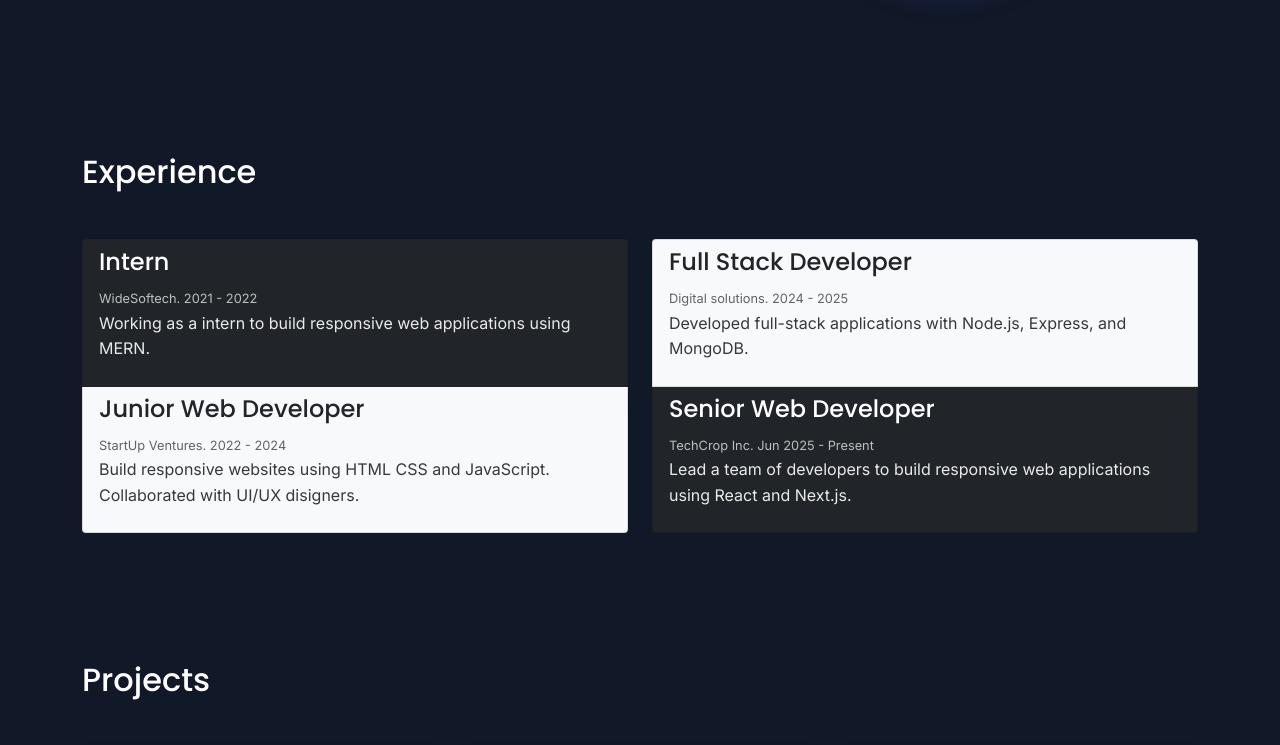
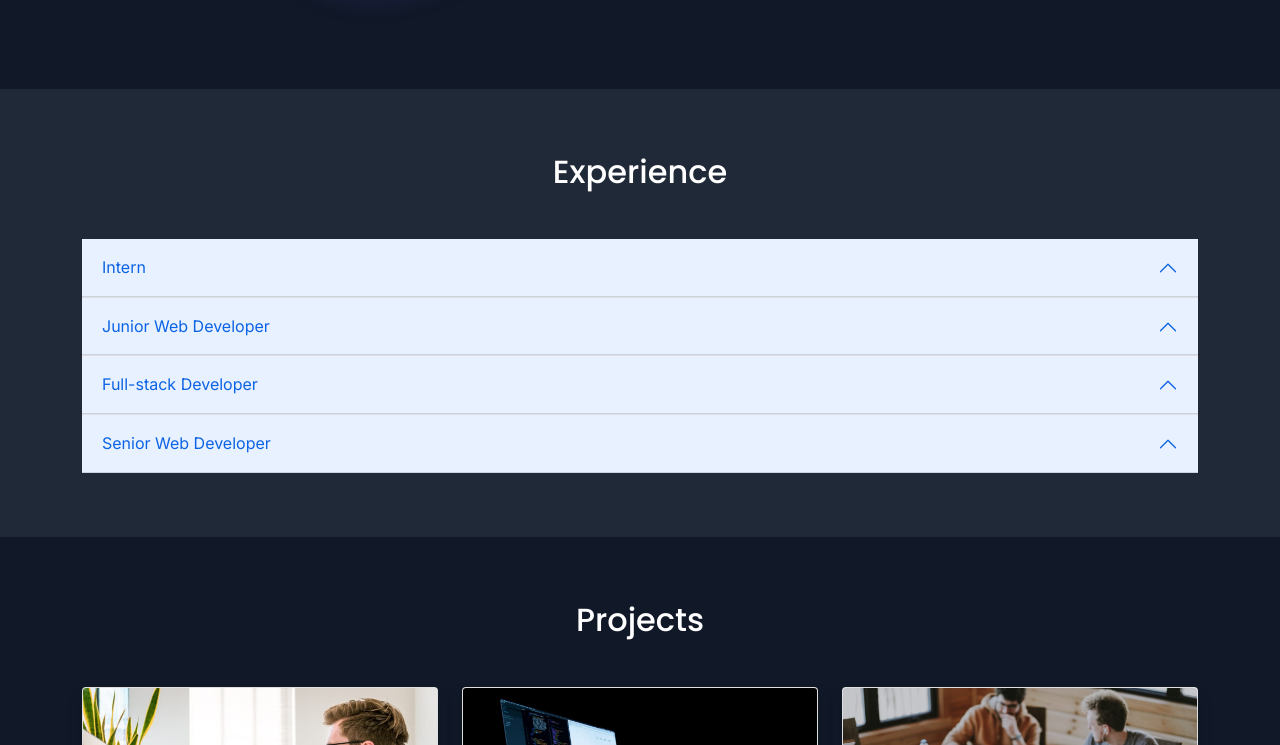
Before and after one commit to parwateshivam/my-Folio, a plain HTML site: page index.html in a window 1280 px wide. Shown: the part 1113-1858 px from the top of the page. Drawn offline with Linux system fonts and the light colour scheme.

Commit message:
some changes

```diff
--- a/global.css
+++ b/global.css
@@ -37,6 +37,10 @@ h4 {
   font-family: var(--font-heading);
 }
 
+h2{
+  text-align: center;
+}
+
 body {
   font-family: var(--font-primary);
   font-size: var(--font-size-base);
--- a/index.html
+++ b/index.html
@@ -94,7 +94,7 @@
       <div class="container">
         <h2 class="mb-5">About Me</h2>
         <div class="row align-items-center gap-5 gap-md-0">
-          <div class="col-md-6">
+          <div class="col-md-6 order-md-2 ">
             <p>I'm a software engineer with experience in frontend and backend development. I enjoy creating efficient
               and user-friendly applications.</p>
             <div class="about-info">
@@ -127,36 +127,70 @@
     <div class="container-fluid">
       <div class="container">
         <h2 class="mb-5">Experience</h2>
-        <div class="row gap-2 gap-md-0">
-          <div class="col-md-6">
-            <ul class="list-group">
-              <li class="list-group-item bg-dark text-white">
-                <h4 class="profile">Intern</h4>
+        <div class="row">
+          <div class="col">
+            <div id="accordionExample" class="accordion accordion-flush">
+
+              <div class="accordion-item">
+                <div class="accordion-header">
+                  <button class="accordion-button" data-bs-toggle="collapse" data-bs-target="#accordion1">
+                    Intern
+                  </button>
+                </div>
+                <div id="accordion1" class="accordion-collapse collapse" data-bs-parent="#accordionExample">
+                  <div class="accordion-body">
                     <span class="duration">WideSoftech. 2021 - 2022</span>
                     <p class="work">Working as a intern to build responsive web applications using MERN.</p>
-              </li>
-              <li class="list-group-item bg-light text-dark">
-                <h4 class="profile">Junior Web Developer</h4>
+                  </div>
+                </div>
+              </div>
+
+              <div class="accordion-item">
+                <div class="accordion-header">
+                  <button class="accordion-button" data-bs-target="#accordion2" data-bs-toggle="collapse">
+                    Junior Web Developer
+                  </button>
+                </div>
+                <div id="accordion2" class="accordion-collapse collapse" data-bs-parent="#accordionExample">
+                  <div class="accordion-body">
                     <span class="duration text-dark">StartUp Ventures. 2022 - 2024</span>
                     <p class="work">Build responsive websites using HTML CSS and JavaScript. Collaborated with UI/UX
                       disigners.</p>
-              </li>
-            </ul>
                   </div>
-          <div class="col-md-6">
-            <ul class="list-group">
-              <li class="list-group-item bg-light text-dark">
-                <h4 class="profile">Full Stack Developer</h4>
+                </div>
+              </div>
+
+              <div class="accordion-item">
+                <div class="accordion-header">
+                  <button class="accordion-button" data-bs-target="#accordion3" data-bs-toggle="collapse">
+                    Full-stack Developer
+                  </button>
+                </div>
+                <div id="accordion3" class="accordion-collapse collapse" data-bs-parent="#accordionExample">
+                  <div class="accordion-body">
                     <span class="duration text-dark">Digital solutions. 2024 - 2025</span>
                     <p class="work">Developed full-stack applications with Node.js, Express, and MongoDB.</p>
-              </li>
-              <li class="list-group-item bg-dark text-white">
-                <h4 class="profile">Senior Web Developer</h4>
+                  </div>
+                </div>
+              </div>
+
+              <div class="accordion-item">
+                <div class="accordion-header">
+                  <button class="accordion-button" data-bs-target="#accordion4" data-bs-toggle="collapse">
+                    Senior Web Developer
+                  </button>
+                </div>
+                <div id="accordion4" class="accordion-collapse collapse" data-bs-parent="#accordionExample">
+                  <div class="accordion-body">
                     <span class="duration">TechCrop Inc. Jun 2025 - Present</span>
-                <p class="work">Lead a team of developers to build responsive web applications using React and Next.js.
+                    <p class="work">Lead a team of developers to build responsive web applications using React and
+                      Next.js.
                     </p>
-              </li>
-            </ul>
+                  </div>
+                </div>
+              </div>
+
+            </div>
           </div>
         </div>
       </div>
@@ -169,7 +203,6 @@
       <div class="container">
         <h2 class="mb-5">Projects</h2>
         <div class="row">
-
           <div class="col-lg-4 col-md-6 col-12">
             <div class="card mb-4 shadow">
               <img src="./images/projects/folio.jpg" class="img-fluid card-img-top" />
@@ -214,7 +247,6 @@
               </div>
             </div>
           </div>
-
         </div>
       </div>
     </div>
@@ -259,5 +291,4 @@
     </div>
   </footer>
 </body>
-
 </html>
--- a/style.css
+++ b/style.css
@@ -84,24 +84,19 @@
 /* experience section */
 
 #experience {
-  background-color: var(--background-dark) !important;
-  position: relative;
-  z-index: -1;
+  background-color: var(--primary-color) !important;
 }
 
 #experience h2 {
   color: var(--text-light);
 }
 
-.list-group-item .duration {
-  font-size: .8rem;
-  color: var(--text-light);
-  opacity: .7;
+.accordion .accordion-item .accordion-body .duration {
+  font-size: 0.9rem;
 }
 
-.list-group-item .work {
+.accordion .accordion-item .accordion-body .work {
   font-size: 1rem;
-  opacity: .9;
 }
 
 /* projects section */
```
Lines whose indentation alone changed are shown as unchanged.
